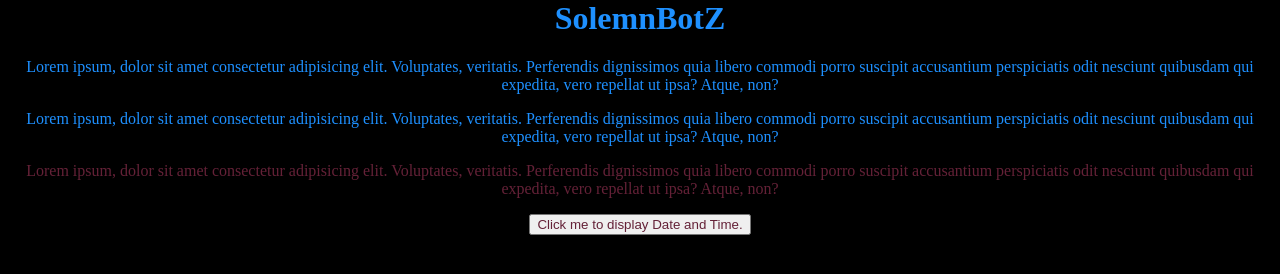
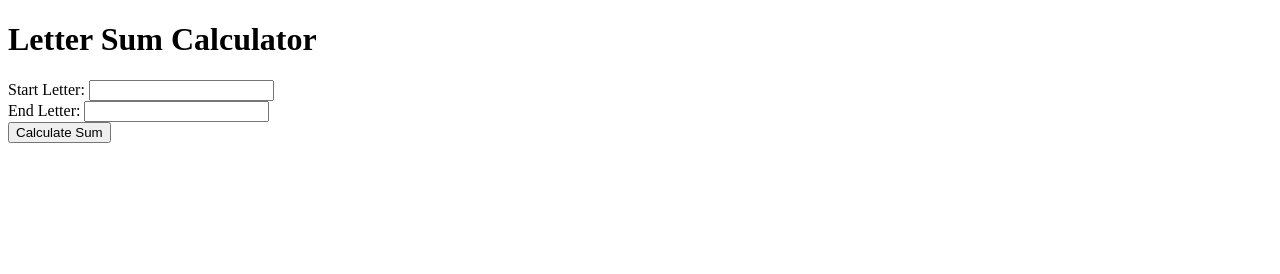
Before and after one commit to SolemnX/SolemnBotZ, a plain HTML site: page index.html in a window 1280 px wide. Drawn offline with Linux system fonts and the light colour scheme.

Commit message:
Update index.html

```diff
--- a/index.html
+++ b/index.html
@@ -1,19 +1,20 @@
-<html lang="en">
-<head>
-    <meta charset="UTF-8">
-    <meta http-equiv="X-UA-Compatible" content="IE=edge">
-    <meta name="viewport" content="width=device-width, initial-scale=1.0">
-    <title>SolemnBotZ</title>
-    <link rel="stylesheet" href="styles.css">
-</head>
-<body>
-    <h1 style="color:DodgerBlue;">SolemnBotZ</h1>
-    <p style="color:DodgerBlue;">Lorem ipsum, dolor sit amet consectetur adipisicing elit. Voluptates, veritatis. Perferendis dignissimos quia libero commodi porro suscipit accusantium perspiciatis odit nesciunt quibusdam qui expedita, vero repellat ut ipsa? Atque, non?</p>
-    <p style="color:DodgerBlue;">Lorem ipsum, dolor sit amet consectetur adipisicing elit. Voluptates, veritatis. Perferendis dignissimos quia libero commodi porro suscipit accusantium perspiciatis odit nesciunt quibusdam qui expedita, vero repellat ut ipsa? Atque, non?</p>
-    <p >Lorem ipsum, dolor sit amet consectetur adipisicing elit. Voluptates, veritatis. Perferendis dignissimos quia libero commodi porro suscipit accusantium perspiciatis odit nesciunt quibusdam qui expedita, vero repellat ut ipsa? Atque, non?</p>
-    <button type="button"
-    onclick="document.getElementById('demo').innerHTML = Date()">
-    Click me to display Date and Time.</button>
-    <p id="demo"></p>
-</body>
+<!DOCTYPE html>
+<html>
+  <head>
+    <title>Letter Sum Calculator</title>
+  </head>
+  <body>
+    <h1>Letter Sum Calculator</h1>
+    <form>
+      <label for="start-letter">Start Letter:</label>
+      <input type="text" id="start-letter" name="start-letter"><br>
+
+      <label for="end-letter">End Letter:</label>
+      <input type="text" id="end-letter" name="end-letter"><br>
+
+      <button id="sum-button" type="button">Calculate Sum</button>
+    </form>
+    <div id="result"></div>
+    <script src="script.js"></script>
+  </body>
 </html>
```
